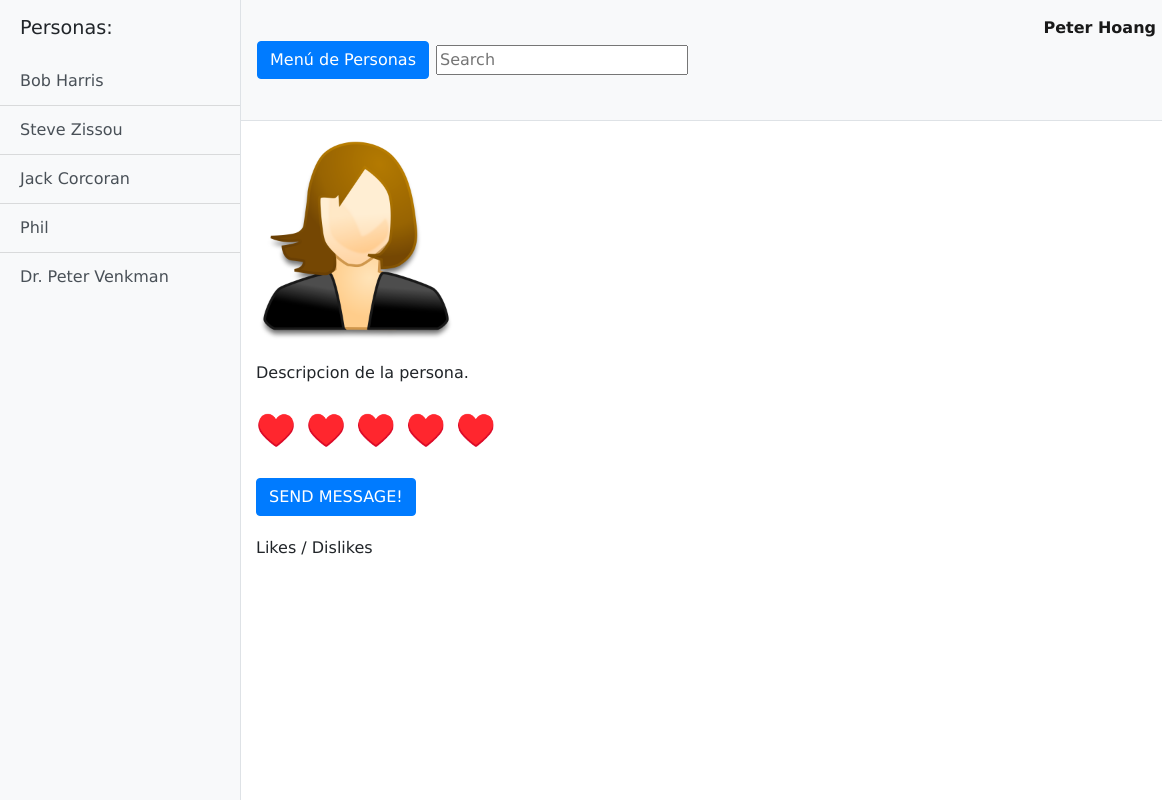
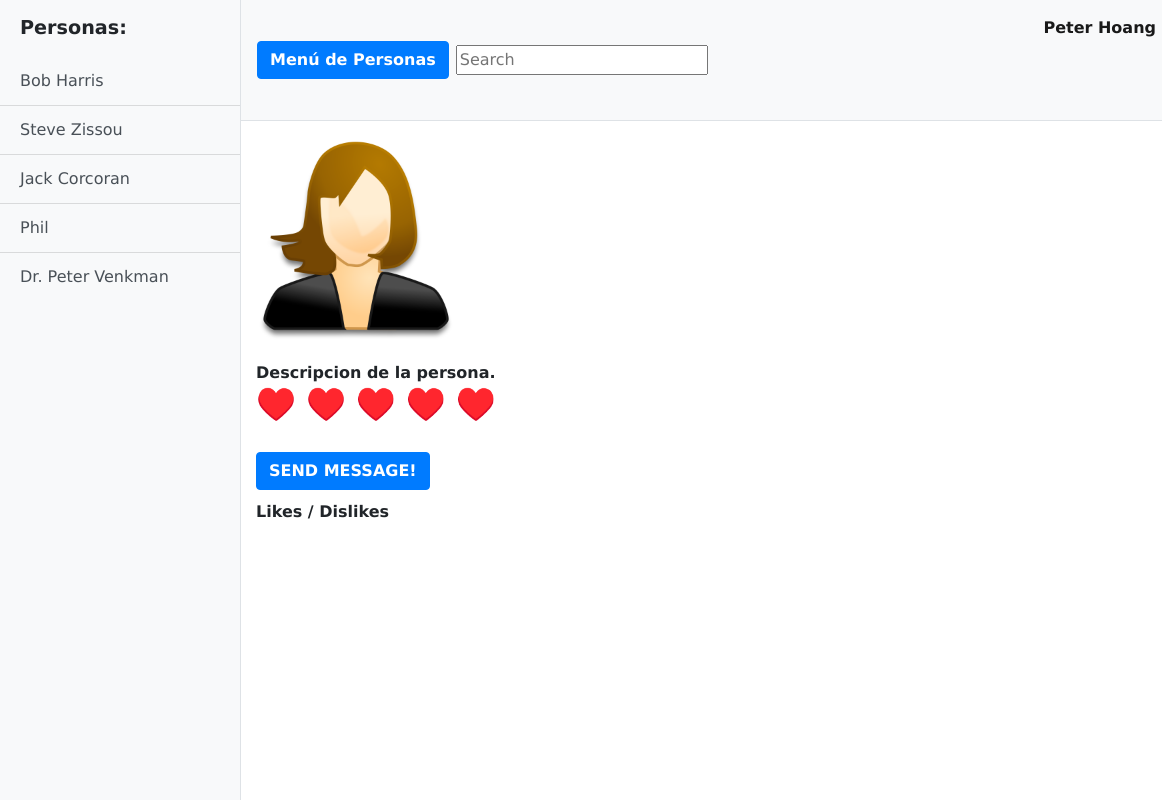
Before and after one commit to JulianSosto/TEST---MAURICIO, a website: page index.html in a window 1280 px wide. Shown: the full height of the page, 0-1162 px from the left. Drawn offline with Linux system fonts and the light colour scheme.

Commit message:
arreglos finales

```diff
--- a/css/style.css
+++ b/css/style.css
@@ -37,13 +37,13 @@ tr:nth-child(even) {
 /* Description profile */
 
 #description {
-	margin-bottom: 2%;
+	margin-bottom: 0;
 }
 
 /* send-message */
 
 #send-message {
-	margin-bottom: 2%;
+	margin-bottom: 1%;
 }
 
 /*Search*/
@@ -75,7 +75,9 @@ input[type="radio"] {
 label {
 	color: grey;
 	margin-right: 10px;
+	margin-top: -0.5%;
 	font-size: xx-large;
+
 }
 
 .clasificacion {
--- a/index.html
+++ b/index.html
@@ -17,7 +17,7 @@
       <div class="d-flex" id="wrapper">
          <!-- Sidebar -->
          <div class="bg-light border-right" id="sidebar-wrapper">
-            <div class="sidebar-heading">Personas: </div>
+            <div class="sidebar-heading font-weight-bold">Personas: </div>
             <div class="list-group list-group-flush">
                <a href="#" class="list-group-item list-group-item-action bg-light" id="People0">0</a>
                <a href="#" class="list-group-item list-group-item-action bg-light" id="People1">1</a>
@@ -29,7 +29,7 @@
          <!-- Page Content -->
          <div id="page-content-wrapper">
             <nav class="navbar navbar-expand-lg navbar-light bg-light border-bottom">
-               <button class="btn btn-primary" id="menu-toggle">Menú de Personas</button>
+               <button class="btn btn-primary font-weight-bold" id="menu-toggle">Menú de Personas</button>
                <!-- Search form -->
                <input class="form-control-search" type="text" placeholder="Search" aria-label="Search">
                <!--Navbar-->
@@ -50,7 +50,7 @@
             <!--CONTAINER-->
             <div class="container-fluid">
                <img src="img/profile.png" alt="" class="image-profile" id="image-profile">
-               <p id="description">Descripcion de la persona.</p>
+               <p id="description" class="font-weight-bold">Descripcion de la persona.</p>
                <!--Clasificacion-->
                <form>
                   <p class="clasificacion">
@@ -67,8 +67,8 @@
                   </p>
                </form>
                <!-- SEND MESSAGE-->
-               <button class="btn btn-primary" id="send-message">SEND MESSAGE!</button>
-               <p id="demo">Likes / Dislikes</p>
+               <button class="btn btn-primary font-weight-bold" id="send-message">SEND MESSAGE!</button>
+               <p id="demo" class="font-weight-bold">Likes / Dislikes</p>
                <!--#CONTAINER-->
             </div>
             <!-- Table-->
```
